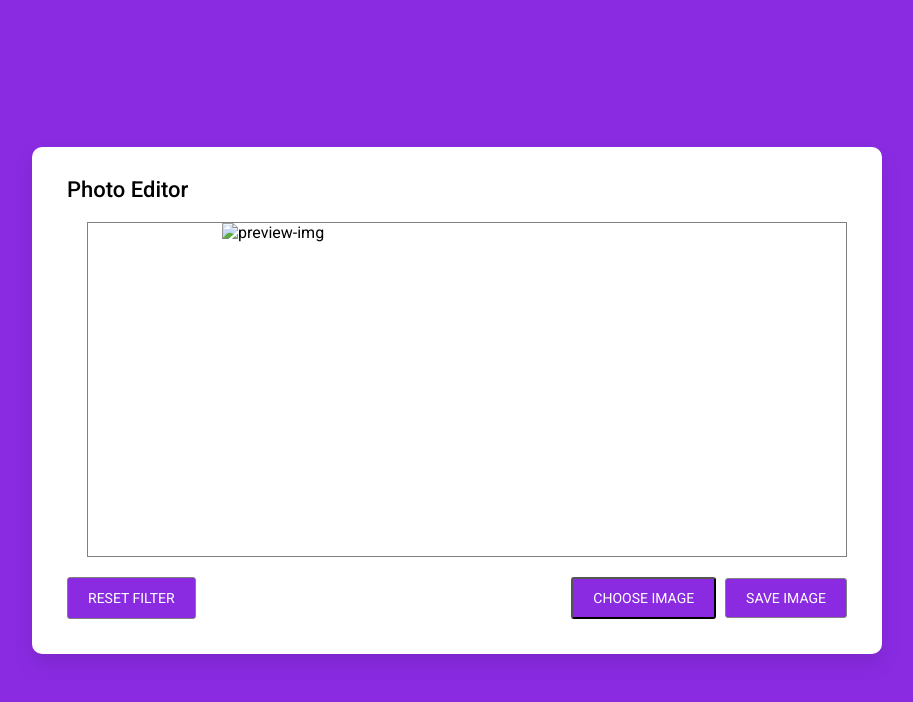
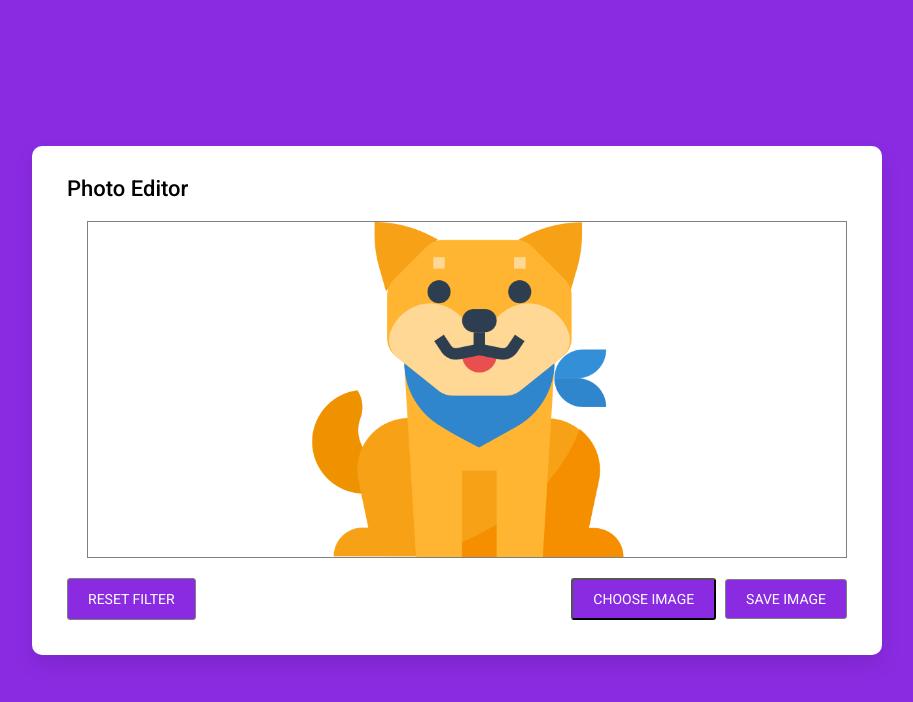
Before and after one commit to NishantBhj007/Image-Editor-app, a plain HTML site: page index.html in a window 1280 px wide. Shown: the whole page, without its empty margins (183-1096 px from the left). Drawn offline with nearby package versions, Linux system fonts and the light colour scheme.

Commit message:
Update index.html

```diff
--- a/index.html
+++ b/index.html
@@ -50,7 +50,7 @@
           </div>
         </div>
         <div class="preview-img">
-          <img src="./images/dog_4.png" alt="preview-img" />
+          <img src="./image/dog_4.png" alt="preview-img" />
         </div>
       </div>
       <div class="controls">
```
